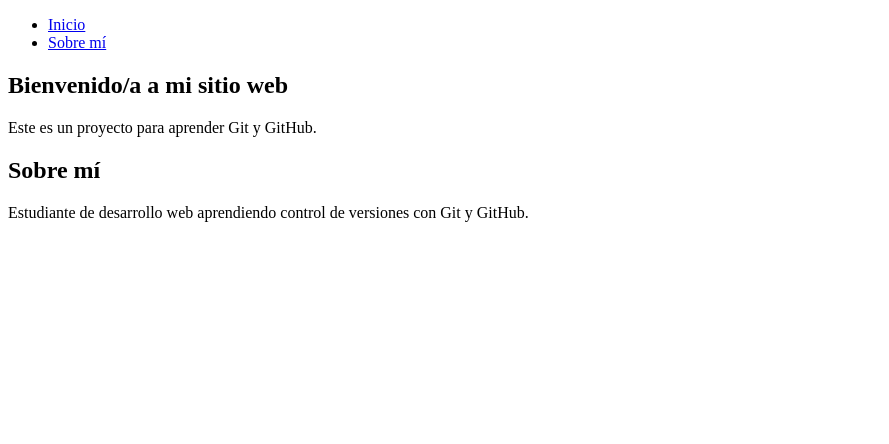
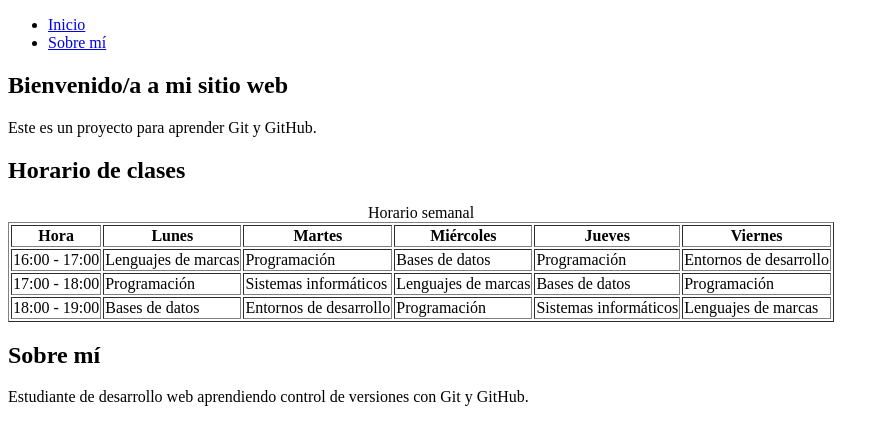
Before and after one commit to dzeledonj-create/mi-proyecto-web, a plain HTML site: page index.html in a window 1280 px wide. Shown: the whole page, without its empty margins (0-889 px from the left). Drawn offline with Linux system fonts and the light colour scheme.

Commit message:
Añadir tabla con el horario de clases

```diff
--- a/index.html
+++ b/index.html
@@ -21,6 +21,49 @@
             <p>Este es un proyecto para aprender Git y GitHub.</p>
         </section>
 
+        <section id="horario">
+            <h2>Horario de clases</h2>
+            <table border="1">
+                <caption>Horario semanal</caption>
+                <thead>
+                    <tr>
+                        <th>Hora</th>
+                        <th>Lunes</th>
+                        <th>Martes</th>
+                        <th>Miércoles</th>
+                        <th>Jueves</th>
+                        <th>Viernes</th>
+                    </tr>
+                </thead>
+                <tbody>
+                    <tr>
+                        <td>16:00 - 17:00</td>
+                        <td>Lenguajes de marcas</td>
+                        <td>Programación</td>
+                        <td>Bases de datos</td>
+                        <td>Programación</td>
+                        <td>Entornos de desarrollo</td>
+                    </tr>
+                    <tr>
+                        <td>17:00 - 18:00</td>
+                        <td>Programación</td>
+                        <td>Sistemas informáticos</td>
+                        <td>Lenguajes de marcas</td>
+                        <td>Bases de datos</td>
+                        <td>Programación</td>
+                    </tr>
+                    <tr>
+                        <td>18:00 - 19:00</td>
+                        <td>Bases de datos</td>
+                        <td>Entornos de desarrollo</td>
+                        <td>Programación</td>
+                        <td>Sistemas informáticos</td>
+                        <td>Lenguajes de marcas</td>
+                    </tr>
+                </tbody>
+            </table>
+        </section>
+
         <section id="sobre-mi">
             <h2>Sobre mí</h2>
             <p>Estudiante de desarrollo web aprendiendo control de versiones con Git y GitHub.</p>
```
